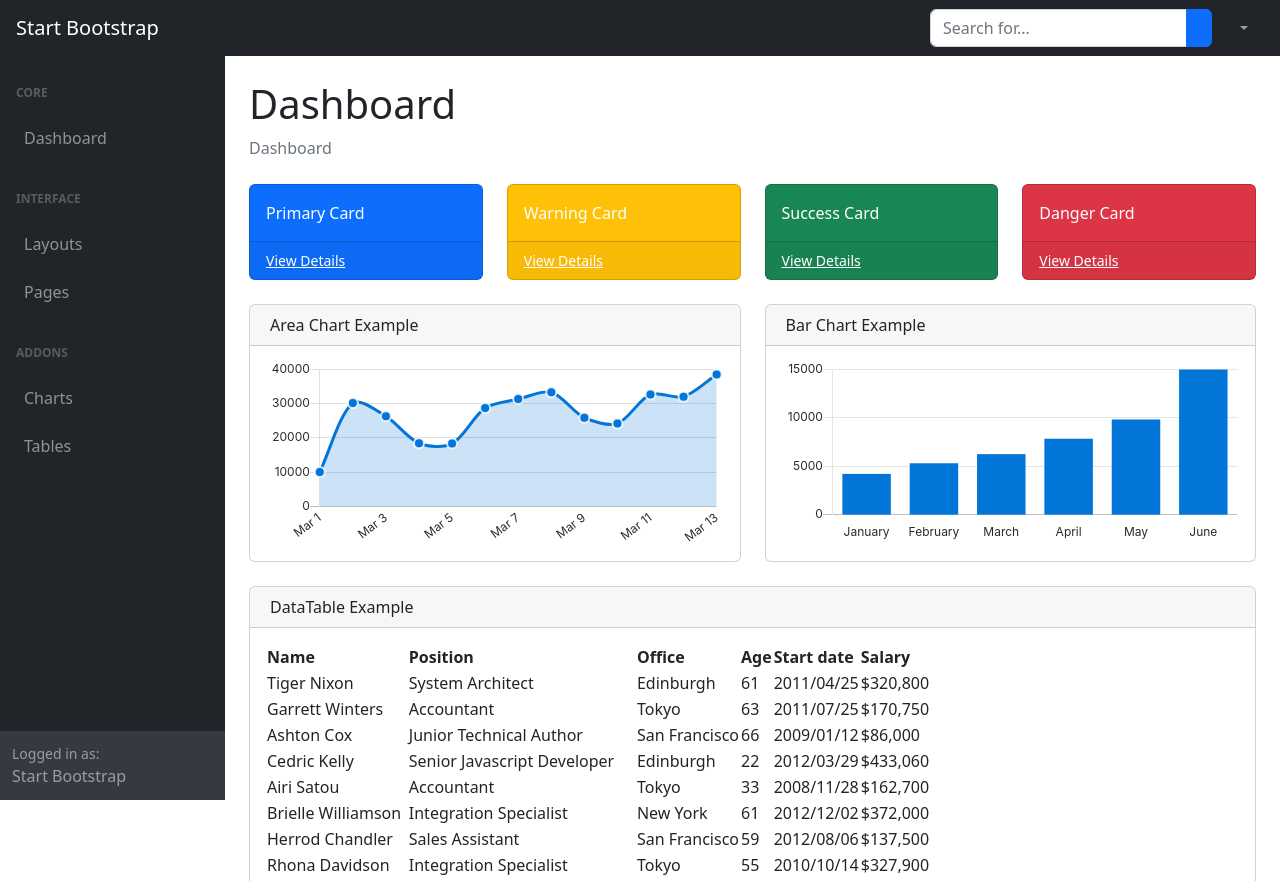
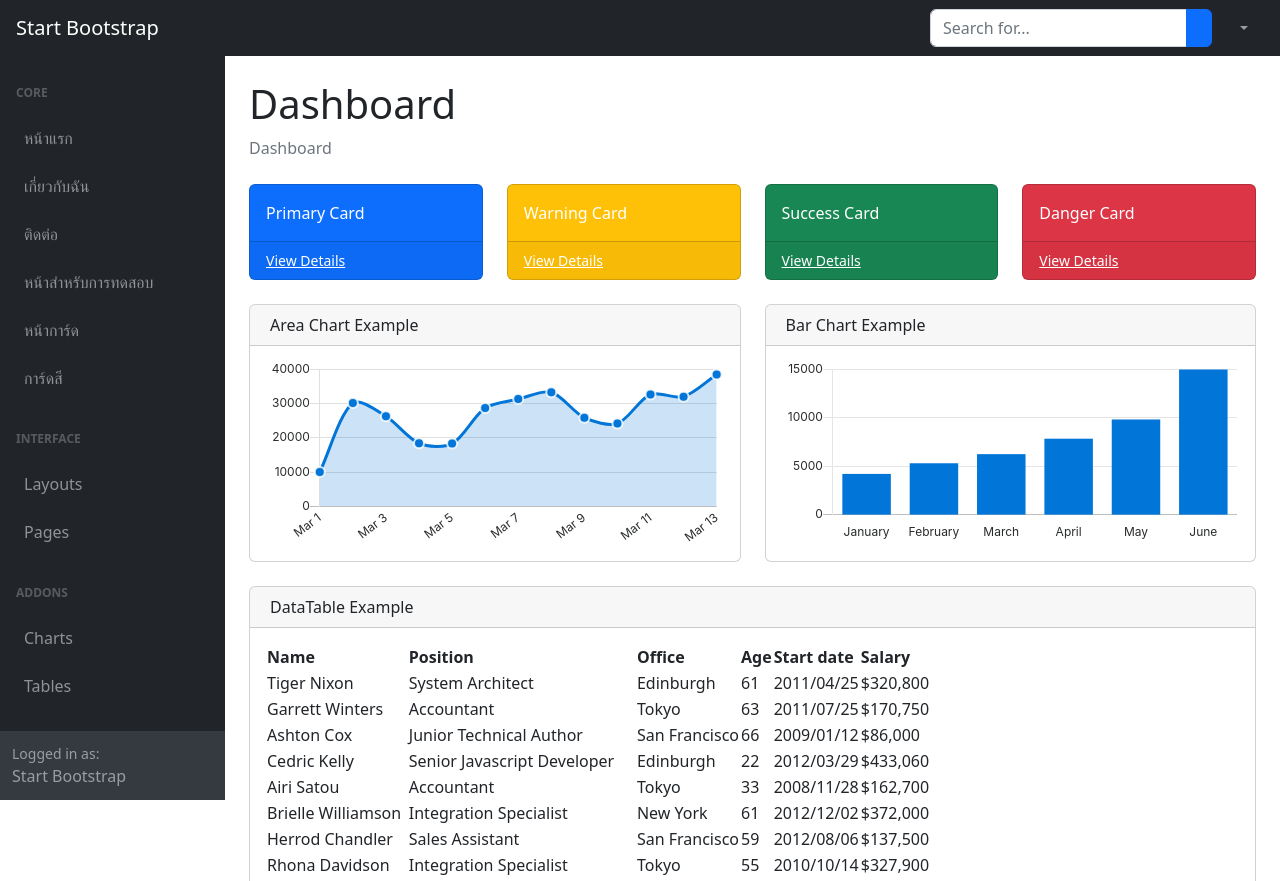
Before and after one commit to Garfew69/django_web, a Django app: page / in a window 1280 px wide. Shown: the top 881 px of the page. Run offline with Django 5.2, Linux system fonts and the light colour scheme; some libraries are stand-ins or nearby versions.

Commit message:
config card

```diff
--- a/templates/base.html
+++ b/templates/base.html
@@ -81,11 +81,41 @@
           <div class="sb-sidenav-menu">
             <div class="nav">
               <div class="sb-sidenav-menu-heading">Core</div>
-              <a class="nav-link" href="index.html">
+              <a class="nav-link" href="{% url 'index' %}">
                 <div class="sb-nav-link-icon">
                   <i class="fas fa-tachometer-alt"></i>
                 </div>
-                Dashboard
+                หน้าแรก
+              </a>
+              <a class="nav-link" href="{% url 'about' %}">
+                <div class="sb-nav-link-icon">
+                  <i class="fas fa-tachometer-alt"></i>
+                </div>
+                เกี่ยวกับฉัน
+              </a>
+              <a class="nav-link" href="{% url 'contact' %}">
+                <div class="sb-nav-link-icon">
+                  <i class="fas fa-tachometer-alt"></i>
+                </div>
+                ติดต่อ
+              </a>
+              <a class="nav-link" href="{% url 'table' %}">
+                <div class="sb-nav-link-icon">
+                  <i class="fas fa-tachometer-alt"></i>
+                </div>
+                หน้าสำหรับการทดสอบ
+              </a>
+              <a class="nav-link" href="{% url 'card' %}">
+                <div class="sb-nav-link-icon">
+                  <i class="fas fa-tachometer-alt"></i>
+                </div>
+                หน้าการ์ด
+              </a>
+              <a class="nav-link" href="{% url 'color' %}">
+                <div class="sb-nav-link-icon">
+                  <i class="fas fa-tachometer-alt"></i>
+                </div>
+                การ์ดสี
               </a>
               <div class="sb-sidenav-menu-heading">Interface</div>
               <a
--- a/webpage/urls.py
+++ b/webpage/urls.py
@@ -5,4 +5,7 @@ urlpatterns = [
     path("", views.indexPage, name="index"),
     path("about/", views.aboutPage, name="about"),
     path("contact/", views.contactPage, name="contact"),
+    path("table/", views.tablePage, name="table"),
+    path("card/", views.cardPage, name="card"),
+    path("color/", views.cardColorPage, name="color"),
 ]
--- a/webpage/views.py
+++ b/webpage/views.py
@@ -13,3 +13,30 @@ def aboutPage(request):
 
 def contactPage(request):
     return render(request, 'contact.html')
+
+
+def tablePage(request):
+    context = {}
+    lt = list(range(0, 100))
+    context["list"] = lt
+
+    return render(request, 'table.html', context)
+
+
+def cardPage(request):
+    context = {}
+    lt = list(range(0, 100))
+    context["list"] = lt
+
+    return render(request, 'card.html', context)
+
+
+def cardColorPage(request):
+    context = {
+        'color': '',
+    }
+
+    if request.method == "GET":
+        context['color'] = request.GET.get('color')
+
+    return render(request, 'color.html', context)
```
Also changed, not shown: templates/card.html (added, +17 -0 lines), templates/table.html (added, +27 -0 lines), templates/color.html (added).
